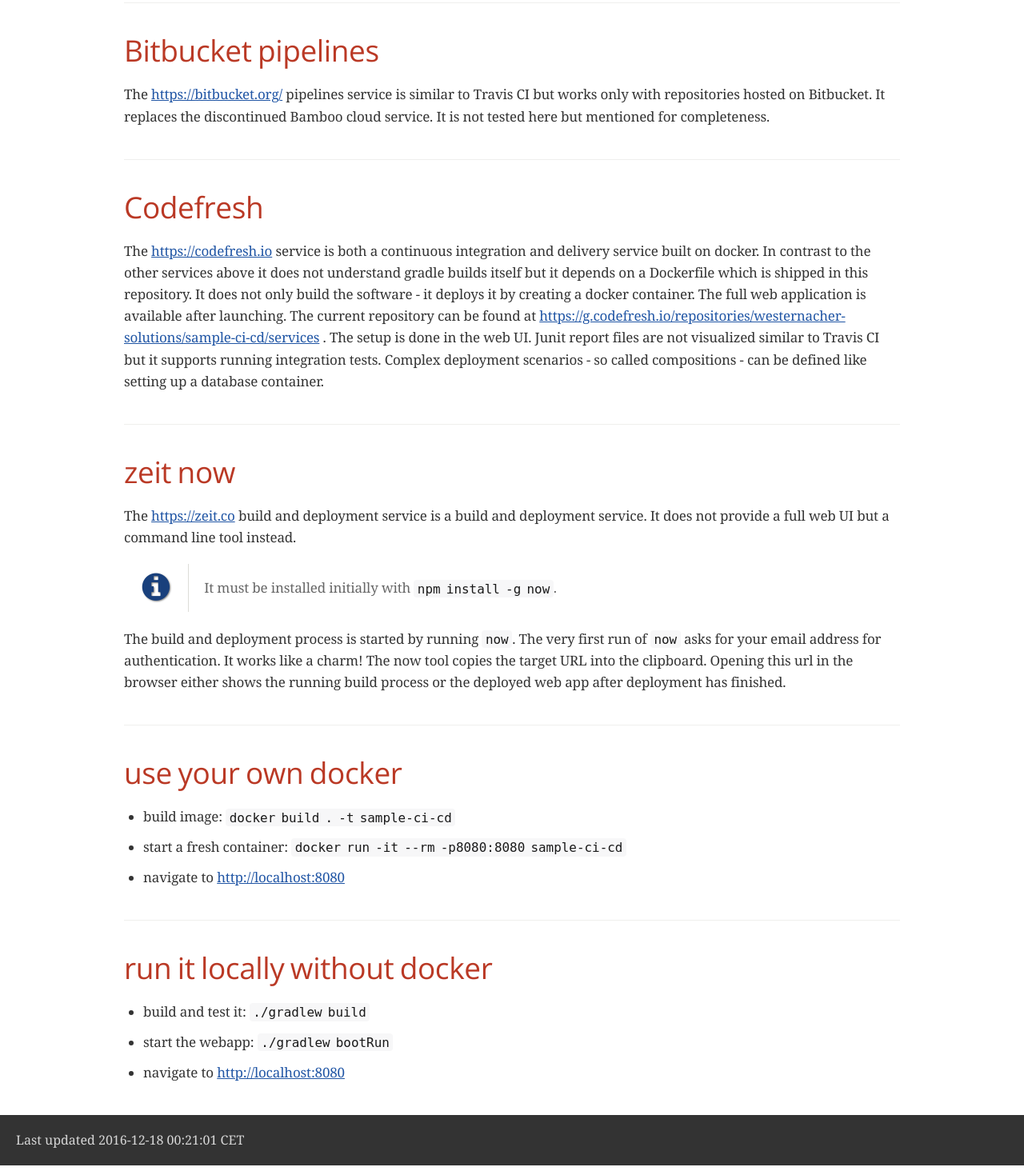
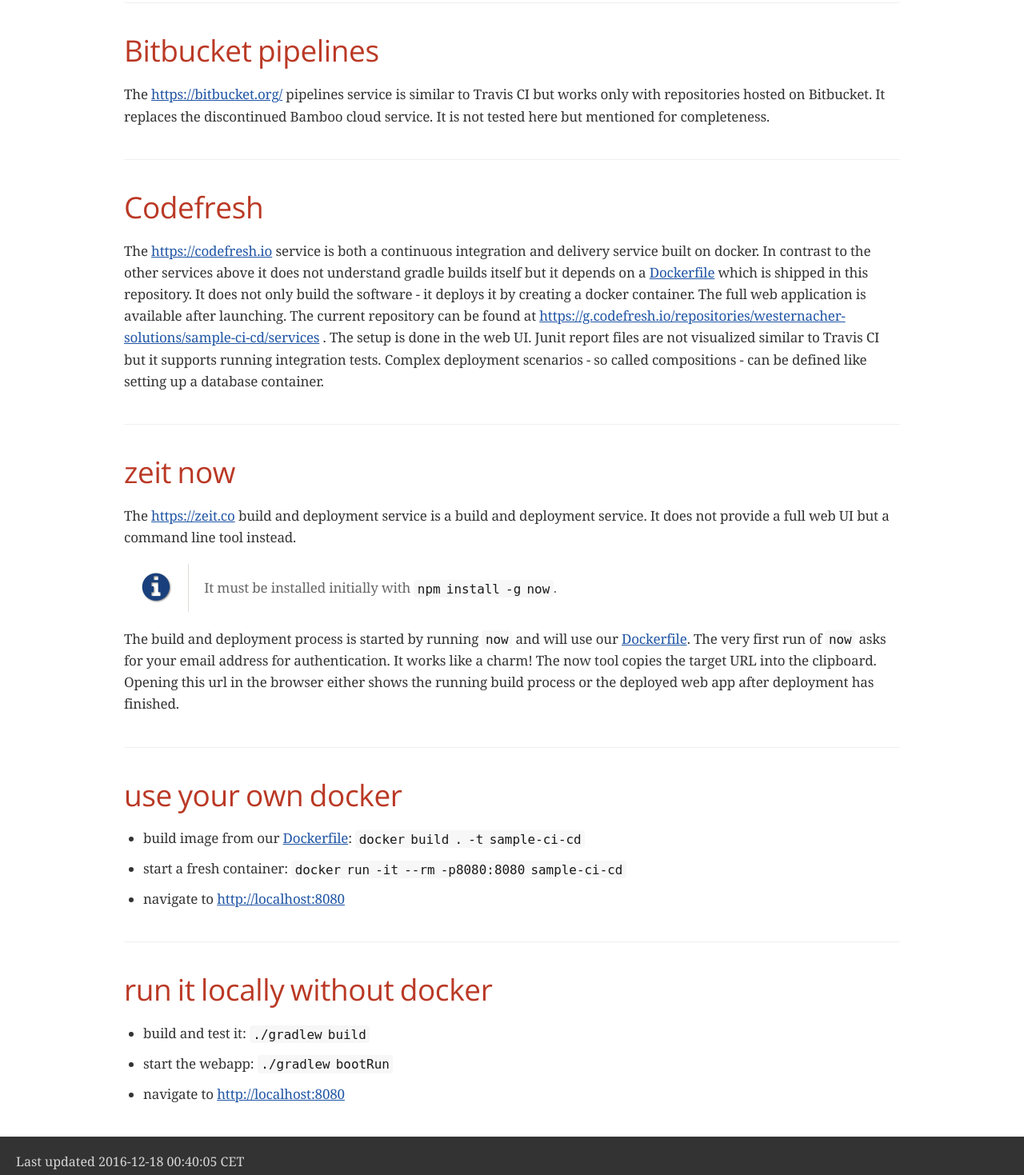
Before and after one commit to westernacher-solutions/sample-ci-cd, a plain HTML site: page docs/index.html in a window 1280 px wide. Shown: the part 1291-2760 px from the top of the page at 80% size. Drawn offline with nearby package versions, Linux system fonts and the light colour scheme; a web font is replaced by a local one.

Commit message:
fix base url for relative links

```diff
--- a/docs/index.html
+++ b/docs/index.html
@@ -440,9 +440,9 @@
 <div class="paragraph">
 <p>The <a href="https://travis-ci.org" class="bare">https://travis-ci.org</a> continuous integration service automatically builds the github repository after each push to the configured branch.
 The current repository can be found at <a href="https://travis-ci.org/westernacher-solutions/sample-ci-cd" class="bare">https://travis-ci.org/westernacher-solutions/sample-ci-cd</a> <span class="image"><img src="https://api.travis-ci.org/westernacher-solutions/sample-ci-cd.svg?branch=master" alt="status"></span>.
-A <a href=".travis.yml">.travis.yml</a> configuration file with some basic setup is needed for building.
+A <a href="https://github.com/westernacher-solutions/sample-ci-cd/blob/master/.travis.yml">.travis.yml</a> configuration file with some basic setup is needed for building.
 Travis runs the tests but does not visualize the junit report files.
-It is recommended to enable the test reporting in <a href="build.gradle">build.gradle</a>.</p>
+It is recommended to enable the test reporting in <a href="https://github.com/westernacher-solutions/sample-ci-cd/blob/master/build.gradle">build.gradle</a>.</p>
 </div>
 </div>
 </div>
@@ -473,7 +473,7 @@
 <div class="sectionbody">
 <div class="paragraph">
 <p>The <a href="https://codefresh.io" class="bare">https://codefresh.io</a> service is both a continuous integration and delivery service built on docker.
-In contrast to the other services above it does not understand gradle builds itself but it depends on a Dockerfile which is shipped in this repository.
+In contrast to the other services above it does not understand gradle builds itself but it depends on a <a href="https://github.com/westernacher-solutions/sample-ci-cd/blob/master/Dockerfile">Dockerfile</a> which is shipped in this repository.
 It does not only build the software - it deploys it by creating a docker container.
 The full web application is available after launching.
 The current repository can be found at <a href="https://g.codefresh.io/repositories/westernacher-solutions/sample-ci-cd/services" class="bare">https://g.codefresh.io/repositories/westernacher-solutions/sample-ci-cd/services</a> .
@@ -503,7 +503,7 @@
 </table>
 </div>
 <div class="paragraph">
-<p>The build and deployment process is started by running <code>now</code>.
+<p>The build and deployment process is started by running <code>now</code> and will use our <a href="https://github.com/westernacher-solutions/sample-ci-cd/blob/master/Dockerfile">Dockerfile</a>.
 The very first run of <code>now</code> asks for your email address for authentication.
 It works like a charm!
 The now tool copies the target URL into the clipboard.
@@ -517,7 +517,7 @@
 <div class="ulist">
 <ul>
 <li>
-<p>build image: <code>docker build . -t sample-ci-cd</code></p>
+<p>build image from our <a href="https://github.com/westernacher-solutions/sample-ci-cd/blob/master/Dockerfile">Dockerfile</a>: <code>docker build . -t sample-ci-cd</code></p>
 </li>
 <li>
 <p>start a fresh container: <code>docker run -it --rm -p8080:8080 sample-ci-cd</code></p>
@@ -550,7 +550,7 @@
 </div>
 <div id="footer">
 <div id="footer-text">
-Last updated 2016-12-18 00:21:01 CET
+Last updated 2016-12-18 00:40:05 CET
 </div>
 </div>
 </body>
```
Also changed, not shown: 2 other files.
